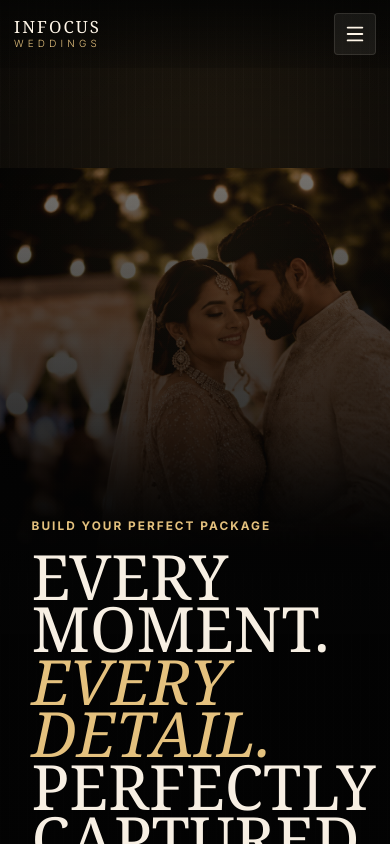
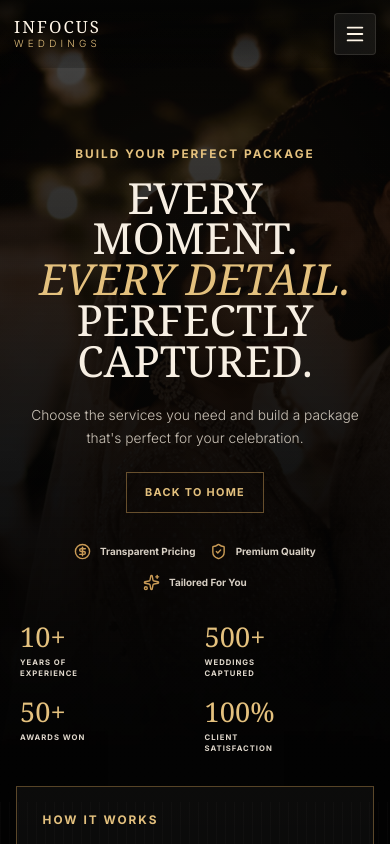
Before and after one commit to Praharshini30/infocus-weddings-main, a React (Vite) app: page /build-your-crew in a window 390 px wide. Shown: the top 844 px of the page. Built offline with nearby package versions, Linux system fonts and the light colour scheme; a web font is replaced by a local one.

Commit message:
Update portfolio, services page, styling and add ScrollToTop component

```diff
--- a/src/App.jsx
+++ b/src/App.jsx
@@ -2,7 +2,8 @@ import PortfolioPage from './portfolio/PortfolioPage.jsx';
 import ServicesPage from './ServicesPage.jsx';
 import BuildYourCrew from './BuildYourCrew.jsx';
 import Navbar, { Brand } from './Navbar.jsx';
-import { Route, Routes } from 'react-router-dom';
+import ScrollToTop from './components/ScrollToTop.jsx';
+import { Link, Route, Routes } from 'react-router-dom';
 import {
   CalendarCheck,
   Camera,
@@ -179,7 +180,7 @@ function HomePage() {
             </div>
 
             <div className="center-action">
-              <a className="btn btn-outline" href="#portfolio">View Full Portfolio</a>
+              <Link className="btn btn-outline" to="/portfolio">View Full Portfolio</Link>
             </div>
           </div>
         </section>
@@ -275,7 +276,7 @@ function HomePage() {
             </div>
 
             <div className="services-cta">
-              <a className="services-explore-btn" href="/services">Explore More</a>
+              <Link className="services-explore-btn" to="/services">Explore More</Link>
             </div>
           </div>
         </section>
@@ -392,6 +393,8 @@ function HomePage() {
 
 export default function App() {
   return (
+    <>
+      <ScrollToTop />
       <Routes>
         <Route path="/" element={<HomePage />} />
         <Route path="/services" element={<ServicesPage />} />
@@ -399,5 +402,6 @@ export default function App() {
         <Route path="/build-your-crew" element={<BuildYourCrew />} />
         <Route path="*" element={<HomePage />} />
       </Routes>
+    </>
   );
 }
--- a/src/BuildYourCrew.css
+++ b/src/BuildYourCrew.css
@@ -823,53 +823,56 @@
   }
 
   .byc-hero {
-    display: flex;
-    flex-direction: column;
-    min-height: auto;
+    display: block;
+    min-height: 85svh;
     padding-top: 84px;
+    position: relative;
   }
 
   .byc-hero::before {
     background:
-      linear-gradient(180deg, rgba(3, 3, 3, 0.2) 0%, rgba(3, 3, 3, 0.86) 52%, #030303 100%),
-      radial-gradient(circle at 55% 20%, rgba(201, 155, 86, 0.16), transparent 18rem);
+      linear-gradient(180deg, rgba(3, 3, 3, 0.6) 0%, rgba(3, 3, 3, 0.88) 60%, #030303 100%),
+      radial-gradient(circle at 50% 30%, rgba(201, 155, 86, 0.16), transparent 18rem);
+    z-index: 2;
   }
 
   .byc-hero-copy {
-    order: 2;
-    padding: 1.7rem 1rem 1.8rem;
-    width: 100%;
+    padding: 60px 1.25rem 2rem;
+    position: relative;
+    z-index: 3;
+    max-width: 520px;
+    margin: 0 auto;
+    text-align: center;
   }
 
   .byc-hero h1 {
-    font-size: clamp(3.5rem, 16vw, 5.6rem);
-    line-height: 0.84;
+    font-size: clamp(2.2rem, 11vw, 2.9rem);
+    line-height: 0.95;
+    margin-inline: auto;
+  }
+
+  .byc-hero-text {
+    margin-inline: auto;
+  }
+
+  .byc-badges {
+    justify-content: center;
   }
 
   .byc-hero-image {
-    height: 48vh;
-    inset: 84px 0 auto 0;
-    min-height: 360px;
-    order: 1;
-    position: relative;
+    inset: 0;
+    height: 100%;
     width: 100%;
+    min-height: 0;
+    position: absolute;
+    z-index: 1;
   }
 
   .byc-hero-image img {
-    -webkit-mask-image: linear-gradient(
-      180deg,
-      #000 0%,
-      #000 62%,
-      rgba(0, 0, 0, 0.55) 82%,
-      transparent 100%
-    );
-    mask-image: linear-gradient(
-      180deg,
-      #000 0%,
-      #000 62%,
-      rgba(0, 0, 0, 0.55) 82%,
-      transparent 100%
-    );
+    height: 100%;
+    min-height: 100%;
+    mask-image: none;
+    -webkit-mask-image: none;
     object-position: center 22%;
   }
 
@@ -880,9 +883,12 @@
   .byc-hero-stats {
     display: grid;
     grid-template-columns: 1fr 1fr;
-    order: 3;
-    padding: 0 1rem 2.2rem;
+    position: relative;
+    z-index: 3;
+    padding: 0 1.25rem 3rem;
     width: 100%;
+    max-width: 520px;
+    margin: 0 auto;
   }
 
   .byc-badges {
--- a/src/ServicesPage.jsx
+++ b/src/ServicesPage.jsx
@@ -196,7 +196,7 @@ export default function ServicesPage() {
               <img src={src} alt="" key={src} />
             ))}
           </div>
-          <a className="services-outline-btn" href="/#portfolio">Explore Portfolio</a>
+          <Link className="services-outline-btn" to="/portfolio">Explore Portfolio</Link>
         </section>
 
         <section className="services-trust">
--- /dev/null
+++ b/src/components/ScrollToTop.jsx
@@ -0,0 +1,24 @@
+import { useEffect } from 'react';
+import { useLocation } from 'react-router-dom';
+
+export default function ScrollToTop() {
+  const { pathname, hash } = useLocation();
+
+  useEffect(() => {
+    if (hash) {
+      const element = document.getElementById(hash.slice(1));
+      if (element) {
+        // Delay scroll slightly to ensure page content renders first
+        const timer = setTimeout(() => {
+          element.scrollIntoView({ behavior: 'smooth', block: 'start' });
+        }, 100);
+        return () => clearTimeout(timer);
+      }
+    }
+
+    // Scroll to the top of the page instantly on route transitions
+    window.scrollTo({ top: 0, left: 0, behavior: 'instant' });
+  }, [pathname, hash]);
+
+  return null;
+}
--- a/src/portfolio/components/PortfolioFooter.jsx
+++ b/src/portfolio/components/PortfolioFooter.jsx
@@ -1,3 +1,4 @@
+import { Link } from 'react-router-dom';
 import { Brand } from '../../Navbar.jsx';
 
 const footerLinks = [
@@ -28,7 +29,7 @@ export default function PortfolioFooter() {
         <div>
           <h4>Quick Links</h4>
           {footerLinks.map(({ label, href }) => (
-            <a key={label} href={href}>{label}</a>
+            <Link key={label} to={href}>{label}</Link>
           ))}
         </div>
         <div>
--- a/src/portfolio/portfolio-page.css
+++ b/src/portfolio/portfolio-page.css
@@ -837,24 +837,57 @@
 @media (max-width: 980px) {
   .pf-hero {
     grid-template-columns: 1fr;
-    min-height: auto;
+    min-height: 85svh;
+  }
+
+  .pf-hero::before {
+    background:
+      linear-gradient(180deg, rgba(5, 5, 5, 0.6) 0%, rgba(5, 5, 5, 0.88) 60%, #050505 100%);
+    z-index: 2;
   }
 
   .pf-hero-copy {
-    padding: 3rem 1.5rem 2rem;
+    align-self: center;
+    padding: 100px 1.25rem 4rem;
+    position: relative;
+    z-index: 3;
+    max-width: 540px;
+    margin: 0 auto;
+    text-align: center;
+  }
+
+  .pf-hero h1 {
+    font-size: clamp(2.2rem, 10vw, 3rem);
+    line-height: 0.95;
+    margin-inline: auto;
+  }
+
+  .pf-hero-text {
+    margin-inline: auto;
+  }
+
+  .pf-hero-actions {
+    justify-content: center;
+  }
+
+  .pf-scroll-hint {
+    display: none;
   }
 
   .pf-hero-media {
-    height: 52vh;
-    inset: 90px 0 auto 0;
-    min-height: 360px;
-    position: relative;
+    inset: 0;
+    height: 100%;
+    width: 100%;
+    min-height: 0;
+    position: absolute;
+    z-index: 1;
   }
 
   .pf-hero-image {
-    min-height: 360px;
-    -webkit-mask-image: linear-gradient(180deg, #000 0%, #000 55%, transparent 100%);
-    mask-image: linear-gradient(180deg, #000 0%, #000 55%, transparent 100%);
+    height: 100%;
+    min-height: 100%;
+    mask-image: none;
+    -webkit-mask-image: none;
   }
 
   .pf-featured,
--- a/src/services-page.css
+++ b/src/services-page.css
@@ -842,22 +842,50 @@
 
   .services-hero {
     grid-template-columns: 1fr;
+    min-height: 80svh;
   }
 
   .services-hero::after {
-    background: linear-gradient(180deg, rgba(3, 3, 3, 0.24), #030303 81%);
+    background:
+      linear-gradient(180deg, rgba(3, 3, 3, 0.6) 0%, rgba(3, 3, 3, 0.88) 60%, #030303 100%),
+      radial-gradient(circle at 50% 30%, rgba(228, 193, 126, 0.08), transparent 18rem);
+    z-index: 2;
   }
 
   .services-hero-photo {
-    grid-row: 1;
-    inset: auto;
+    inset: 0;
+    position: absolute;
+    min-height: 100%;
+    height: 100%;
+    width: 100%;
+    z-index: 1;
     mask-image: none;
-    min-height: 430px;
-    position: relative;
+    -webkit-mask-image: none;
   }
 
   .services-hero-copy {
-    padding: 2.6rem 1.7rem 3.4rem;
+    align-self: center;
+    padding: 100px 1.25rem 4rem;
+    position: relative;
+    z-index: 3;
+    max-width: 540px;
+    margin: 0 auto;
+    text-align: center;
+  }
+
+  .services-hero h1,
+  .services-hero-copy p:not(.services-eyebrow),
+  .services-hero-rule {
+    margin-inline: auto;
+  }
+
+  .services-hero-actions {
+    justify-content: center;
+  }
+
+  .services-hero h1 {
+    font-size: clamp(2.3rem, 10vw, 3.2rem);
+    line-height: 0.98;
   }
 
   .services-stats,
@@ -926,6 +954,11 @@
     gap: 1rem;
   }
 
+  .services-hero-actions .services-gold-btn {
+    width: 100%;
+    min-width: 0;
+  }
+
   .services-build-crew-btn {
     width: min(100%, 280px);
   }
--- a/src/styles.css
+++ b/src/styles.css
@@ -1214,7 +1214,7 @@ h1 span {
   }
 
   .hero-section {
-    min-height: 760px;
+    min-height: 80svh;
   }
 
   .hero-copy {
@@ -1311,26 +1311,102 @@ h1 span {
     padding-inline: 14px;
   }
 
+  .watch-reel {
+    display: none;
+  }
+
+  .story-grid {
+    grid-template-columns: 1fr 1fr;
+    grid-template-rows: auto;
+  }
+
+  .story-card,
+  .story-card-one,
+  .story-card-two,
+  .story-card-three,
+  .story-card-four,
+  .story-card-five {
+    grid-column: auto;
+    grid-row: auto;
+    height: 225px;
+  }
+
+  .story-card-two {
+    grid-column: 1 / -1;
+    height: 310px;
+  }
+
+  .film-frame {
+    aspect-ratio: 16 / 8.8;
+  }
+
+  .stats-row,
+  .process-line {
+    grid-template-columns: repeat(2, 1fr);
+  }
+
+  .process-line::before {
+    display: none;
+  }
+
+  .reel-layout {
+    grid-template-columns: 1fr;
+  }
+
+  .reel-layout article,
+  .reel-layout .active {
+    height: 230px;
+    margin: 0;
+  }
+
+  .final-layout {
+    grid-template-columns: 1fr;
+    padding: 4rem 0;
+  }
+}
+
+@media (max-width: 560px) {
+  .page-shell,
+  .film-frame {
+    width: min(calc(100% - 28px), var(--max));
+  }
+
+  .site-header {
+    height: 68px;
+    padding-inline: 14px;
+  }
+
   .brand span {
     font-size: 1.05rem;
   }
 
   .hero-section {
-    align-items: end;
-    min-height: 720px;
+    align-items: center;
+    min-height: 85svh;
   }
 
   .hero-content {
-    padding: 96px 0 5.5rem;
+    padding: 80px 0 3.5rem;
+  }
+
+  .hero-copy {
+    margin: 0 auto;
+    text-align: center;
+  }
+
+  .hero-eyebrow {
+    justify-content: center;
   }
 
   h1 {
-    font-size: clamp(2.85rem, 13vw, 4rem);
+    font-size: clamp(2.1rem, 10vw, 3rem);
     line-height: 0.94;
   }
 
   .hero-text {
-    font-size: 0.98rem;
+    font-size: 0.92rem;
+    line-height: 1.6;
+    margin: 1.25rem auto 1.5rem;
     max-width: 96%;
   }
 
@@ -1338,7 +1414,6 @@ h1 span {
     min-height: 50px;
     width: 100%;
   }
-
   .section {
     padding: 3.6rem 0;
   }
@@ -1354,12 +1429,25 @@ h1 span {
     font-size: clamp(2rem, 11vw, 3rem);
   }
 
-  .hero-actions,
-  .trust-row,
   .film-label,
   .reel-layout div {
     align-items: flex-start;
     flex-direction: column;
+  }
+
+  .hero-actions {
+    align-items: center;
+    flex-direction: column;
+    justify-content: center;
+    width: 100%;
+  }
+
+  .trust-row {
+    display: flex;
+    flex-direction: row;
+    align-items: center;
+    justify-content: center;
+    margin-inline: auto;
   }
 
   .story-grid,
```
Lines whose indentation alone changed are shown as unchanged.
